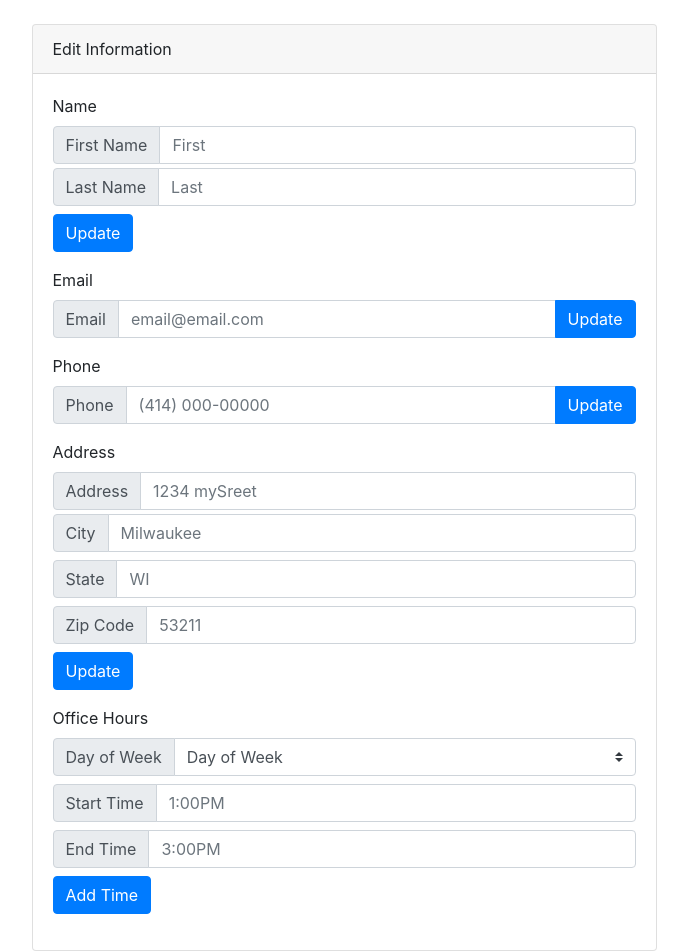
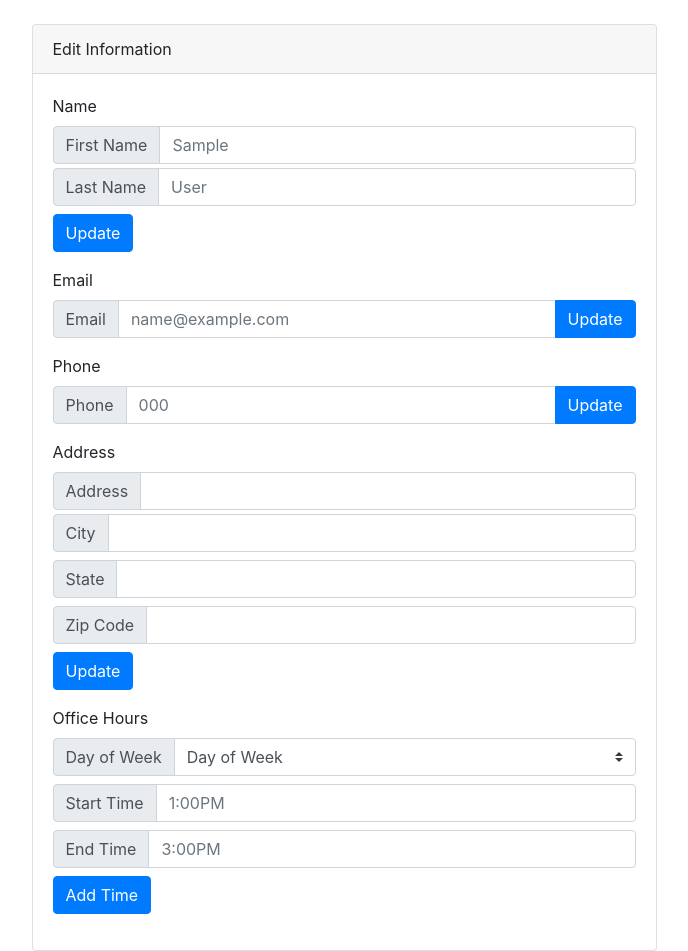
Before and after one commit to adkanyer/CS361Django, a Django app: page /settings/ in a window 1280 px wide. Shown: the part 56-1007 px from the top of the page, without its empty margins (296-984 px from the left). Run offline with Django 3.2, Linux system fonts and the light colour scheme; tables that the repository leaves empty hold one stand-in row (values such as "Sample post"); some libraries are stand-ins or nearby versions.

Commit message:
Finished edit_info

```diff
--- a/TaApp/DjangoModelInterface.py
+++ b/TaApp/DjangoModelInterface.py
@@ -147,11 +147,11 @@ class DjangoModelInterface(DataInterface):
             s["lname"] = info.last_name
         if info.email is not None:
             s["email"] = info.email
-        office_hours = ""
         if info.address is not None:
             s["address"] = info.address
+        office_hours = ""
         for hour in hours:
-            hours += hour.time + " "
+            office_hours += hour.time + ", "
         s["hours"] = office_hours
         if info.phone is not None:
             s["phone"] = info.phone
@@ -171,7 +171,7 @@ class DjangoModelInterface(DataInterface):
             s["email"] = info.email
         office_hours = ""
         for hour in hours:
-            hours += hour.time + " "
+            office_hours += hour.time + " "
         s["hours"] = office_hours
         return s
 
@@ -195,13 +195,11 @@ class DjangoModelInterface(DataInterface):
 
     def edit_office_hours(self, account_name, office_hours):
         contact = ContactInfo.objects.filter(account__name=account_name).first()
-        print(contact)
         if contact is not None:
-            OfficeHour.objects.filter(contact_info=contact).delete()
-            for oh in office_hours:
-                oh_obj = OfficeHour.objects.create(time=oh)
-                oh_obj.contact_info.add(contact)
-                oh_obj.save()
+            '''OfficeHour.objects.filter(contact_info=contact).delete()'''
+            oh_obj = OfficeHour.objects.create(time=office_hours.upper())
+            oh_obj.contact_info.add(contact)
+            oh_obj.save()
 
 
     def edit_name(self, account_name, first, last):
--- a/TaApp/views.py
+++ b/TaApp/views.py
@@ -5,7 +5,6 @@ from TaApp.models import Account
 from TaCLI import UI, Environment
 import TaCLI.User
 from TaApp.DjangoModelInterface import DjangoModelInterface
-
 
 class Home(View):
     def __init__(self):
@@ -120,6 +119,9 @@ class Settings(View):
         self.environ = Environment.Environment(DjangoModelInterface(), DEBUG=True)
         self.ui = UI.UI(self.environ)
 
+        acct = Account.objects.filter(name=self.environ.database.get_logged_in()).first()
+        if acct is not None:
+            self.environ.user = TaCLI.User.User(acct.name, acct.role)
 
     def get(self, request):
         user = str(self.environ.database.get_logged_in())
@@ -135,7 +137,19 @@ class Settings(View):
         if user != "":
             data = self.ui.command("view_info", "")
 
+        success = ""
         if request.POST["form"] == "name":
-            self.ui.command("edit_info", {"field": "name", "first": request.POST["first_name"], "last": request.POST["last_name"]})
+            success = self.ui.command("edit_info", {"field": "name", "first": request.POST["first_name"], "last": request.POST["last_name"]})
+        if request.POST["form"] == "email":
+            success = self.ui.command("edit_info", {"field": "email", "email": request.POST["email"]})
+        if request.POST["form"] == "phone":
+            success = self.ui.command("edit_info", {"field": "phone", "phone": request.POST["phone"]})
+        if request.POST["form"] == "address":
+            address = request.POST["street"] + ", " + request.POST["city"] + " " + request.POST["state"] + " " + request.POST["zip"]
+            success = self.ui.command("edit_info", {"field": "address", "address": address})
+        if request.POST["form"] == "office":
+            time = request.POST["day_of_week"] + ": " + request.POST["start"] + "-" + request.POST["end"]
+            print(time)
+            success = self.ui.command("edit_info", {"field": "office_hours", "time": time})
 
-        return render(request, "main/settings.html", {"user": user, "old": data, "message": str(self.environ.message)})
+        return render(request, "main/settings.html", {"user": user, "old": data, "message": str(self.environ.message), "success":success})
--- a/TaCLI/Components/EditInfo.py
+++ b/TaCLI/Components/EditInfo.py
@@ -32,9 +32,7 @@ class EditPhone(Command.Command):
         self.environment = environment
 
     def action(self, args):
-        full_argument = " ".join(args[2:])
-
-        self.environment.database.edit_phone(self.environment.user.username, full_argument)
+        self.environment.database.edit_phone(self.environment.user.username, args["phone"])
         return "Phone Number has been updated successfully"
 
 
@@ -43,9 +41,7 @@ class EditAddress(Command.Command):
         self.environment = environment
 
     def action(self, args):
-        full_argument = " ".join(args[2:])
-
-        self.environment.database.edit_address(self.environment.user.username, full_argument)
+        self.environment.database.edit_address(self.environment.user.username, args["address"])
         return "Address has been updated successfully."
 
 
@@ -54,9 +50,7 @@ class EditEmail(Command.Command):
         self.environment = environment
 
     def action(self, args):
-        full_argument = "".join(args[2:])
-
-        self.environment.database.edit_email(self.environment.user.username, full_argument)
+        self.environment.database.edit_email(self.environment.user.username, args["email"])
         return "Email has been updated successfully."
 
 
@@ -65,8 +59,7 @@ class EditOfficeHours(Command.Command):
         self.environment = environment
 
     def action(self, args):
-        hours = args[2:]
-        self.environment.database.edit_office_hours(self.environment.user.username, hours)
+        self.environment.database.edit_office_hours(self.environment.user.username, args["time"])
         return "Office Hours have been updated successfully."
 
 
--- a/templates/main/account.html
+++ b/templates/main/account.html
@@ -50,7 +50,6 @@
                             <div class="card">
                                 <ul class="list-group list-group-flush">
                                     <li class="list-group-item">Username: {{ response.username }}</li>
-                                    <li class="list-group-item">Role: {{ response.role }}</li>
                                     <li class="list-group-item">Email: {{ response.email }}</li>
                                     <li class="list-group-item">Office Hours: {{ response.hours }}</li>
                                     {% if role == "administrator" or role == "supervisor" %}
--- a/templates/main/index.html
+++ b/templates/main/index.html
@@ -84,8 +84,9 @@
                         <li class="list-group-item">Role: {{ response.role }}</li>
                         <li class="list-group-item">Name: {{ response.name }} {{ response.lname }}</li>
                         <li class="list-group-item">Email: {{ response.email }}</li>
+                        <li class="list-group-item">Phone: {{ response.phone }}</li>
                         <li class="list-group-item">Address: {{ response.address }}</li>
-                        <li class="list-group-item">Office Hours: {{ response.hours }}</li>
+                        <li class="list-group-item" style="text-transform: capitalize">Office Hours: {{ response.hours }}</li>
                     </ul>
                     <div class="card-footer">
                         <a href="{% url 'settings' %}" class="btn btn-primary">Edit Information</a>
--- a/templates/main/settings.html
+++ b/templates/main/settings.html
@@ -40,16 +40,21 @@
                                 {{  message }}
                             </div>
                         {% endif %}
+                        {% if success != "" and success is not None %}
+                            <div class="alert alert-success" role="alert">
+                                {{  success }}
+                            </div>
+                        {% endif %}
                         <form method="post" action="/settings/" class="input-group">
                             {% csrf_token %}
                             <label for="basic-url">Name</label>
                             <div class="input-group mb-1">
                                  <div class="input-group-prepend"><span class="input-group-text">First Name</span></div>
-                                 <input type="text" class="form-control" name="first_name" placeholder="First">
+                                 <input type="text" class="form-control" name="first_name" placeholder="{{ old.name }}">
                             </div>
                             <div class="input-group mb-2">
                                  <div class="input-group-prepend"><span class="input-group-text">Last Name</span></div>
-                                 <input type="text" class="form-control" name="last_name" placeholder="Last">
+                                 <input type="text" class="form-control" name="last_name" placeholder={{ old.lname }}>
                             </div>
                             <div class="input-group mb-3">
                                 <button type="submit"  name="form" value="name" class="btn btn-primary">Update</button>
@@ -60,7 +65,7 @@
                             <label for="basic-url">Email</label>
                             <div class="input-group mb-3">
                                 <div class="input-group-prepend"><span class="input-group-text">Email</span></div>
-                                <input type="text" class="form-control" name="email" placeholder="email@email.com">
+                                <input type="text" class="form-control" name="email" placeholder={{ old.email }}>
                                 <div class="input-group-append">
                                     <button class="btn btn-primary" type="submit" name="form" value="email">Update</button>
                                 </div>
@@ -71,7 +76,7 @@
                             <label for="basic-url">Phone</label>
                             <div class="input-group mb-3">
                                 <div class="input-group-prepend"><span class="input-group-text">Phone</span></div>
-                                <input type="text" class="form-control" name="phone" placeholder="(414) 000-00000">
+                                <input type="text" class="form-control" name="phone" placeholder={{ old.phone }}>
                                 <div class="input-group-append">
                                     <button class="btn btn-primary" type="submit" name="form" value="phone">Update</button>
                                 </div>
@@ -82,19 +87,19 @@
                             <label for="basic-url">Address</label>
                             <div class="input-group mb-1">
                                 <div class="input-group-prepend"><span class="input-group-text">Address</span></div>
-                                <input type="text" class="form-control" name="street" placeholder="1234 mySreet">
+                                <input type="text" class="form-control" name="street">
                             </div>
                             <div class="input-group mb-2">
                                  <div class="input-group-prepend"><span class="input-group-text">City</span></div>
-                                 <input type="text" class="form-control" name="city" placeholder="Milwaukee">
+                                 <input type="text" class="form-control" name="city">
                             </div>
                             <div class="input-group mb-2">
                                  <div class="input-group-prepend"><span class="input-group-text">State</span></div>
-                                 <input type="text" class="form-control" name="state" placeholder="WI">
+                                 <input type="text" class="form-control" name="state">
                             </div>
                             <div class="input-group mb-2">
                                  <div class="input-group-prepend"><span class="input-group-text">Zip Code</span></div>
-                                 <input type="text" class="form-control" name="zip" placeholder="53211">
+                                 <input type="text" class="form-control" name="zip">
                             </div>
                             <div class="input-group mb-3">
                                 <button type="submit"  name="form" value="address" class="btn btn-primary">Update</button>
```
Also changed, not shown: 1 other file.
